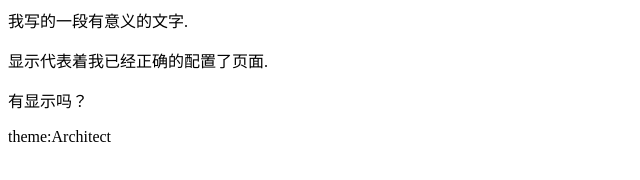
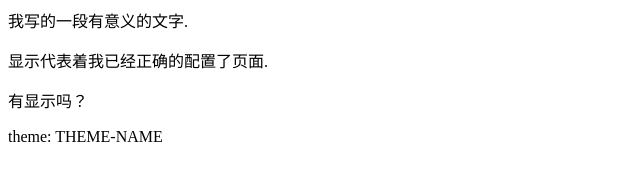
Before and after one commit to Xin-2023220/Xin-2023220.github.io, a plain HTML site: page index.html in a window 1280 px wide. Shown: the full height of the page, 0-640 px from the left. Drawn offline with Linux system fonts and the light colour scheme.

Commit message:
Update index.html

```diff
--- a/index.html
+++ b/index.html
@@ -2,4 +2,4 @@
 <p>显示代表着我已经正确的配置了页面.<p>
 <p>有显示吗？<p>
 
-theme:Architect
+theme: THEME-NAME
```
